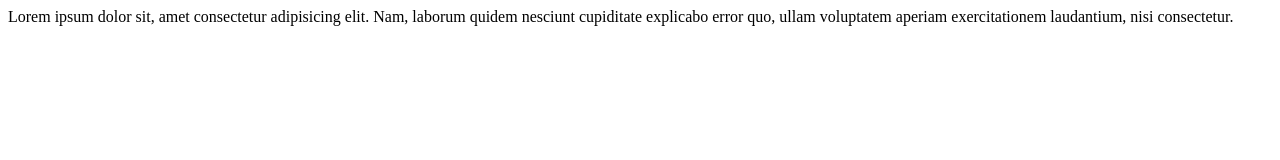
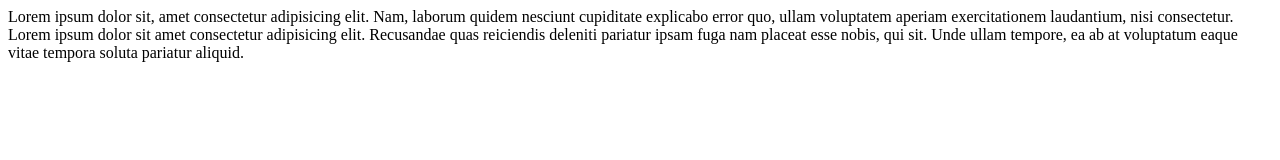
Before and after one commit to adarshverma19/demo-repo, a plain HTML site: page index.html in a window 1280 px wide. Drawn offline with Linux system fonts and the light colour scheme.

Commit message:
change 2
 Added a div tag to index.html

```diff
--- a/index.html
+++ b/index.html
@@ -7,5 +7,9 @@
 </head>
 <body>
     <div>Lorem ipsum dolor sit, amet consectetur adipisicing elit. Nam, laborum quidem nesciunt cupiditate explicabo error quo, ullam voluptatem aperiam exercitationem laudantium, nisi consectetur.</div>
+
+    <div>
+        Lorem ipsum dolor sit amet consectetur adipisicing elit. Recusandae quas reiciendis deleniti pariatur ipsam fuga nam placeat esse nobis, qui sit. Unde ullam tempore, ea ab at voluptatum eaque vitae tempora soluta pariatur aliquid.
+    </div>
 </body>
 </html>
```
